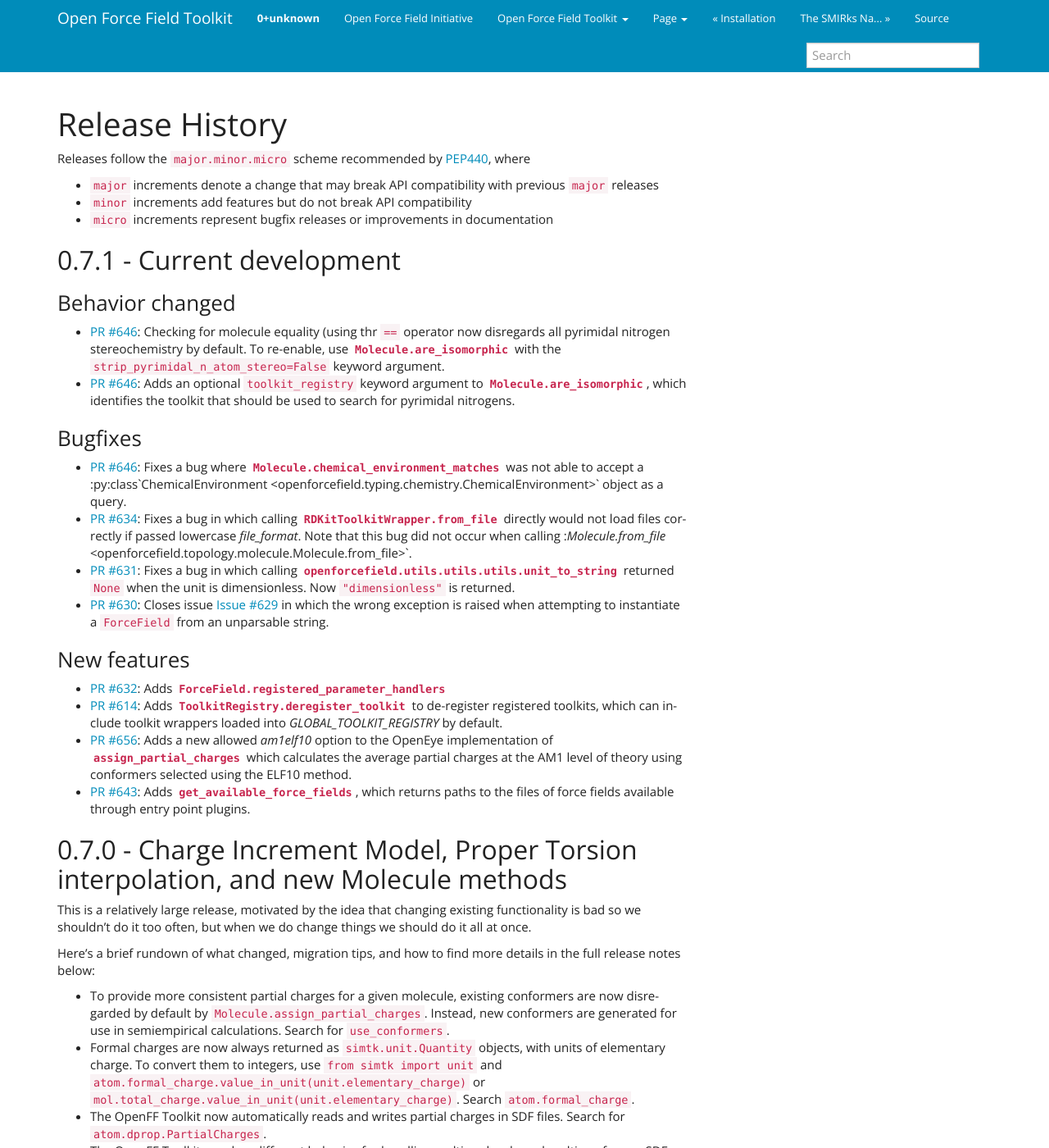
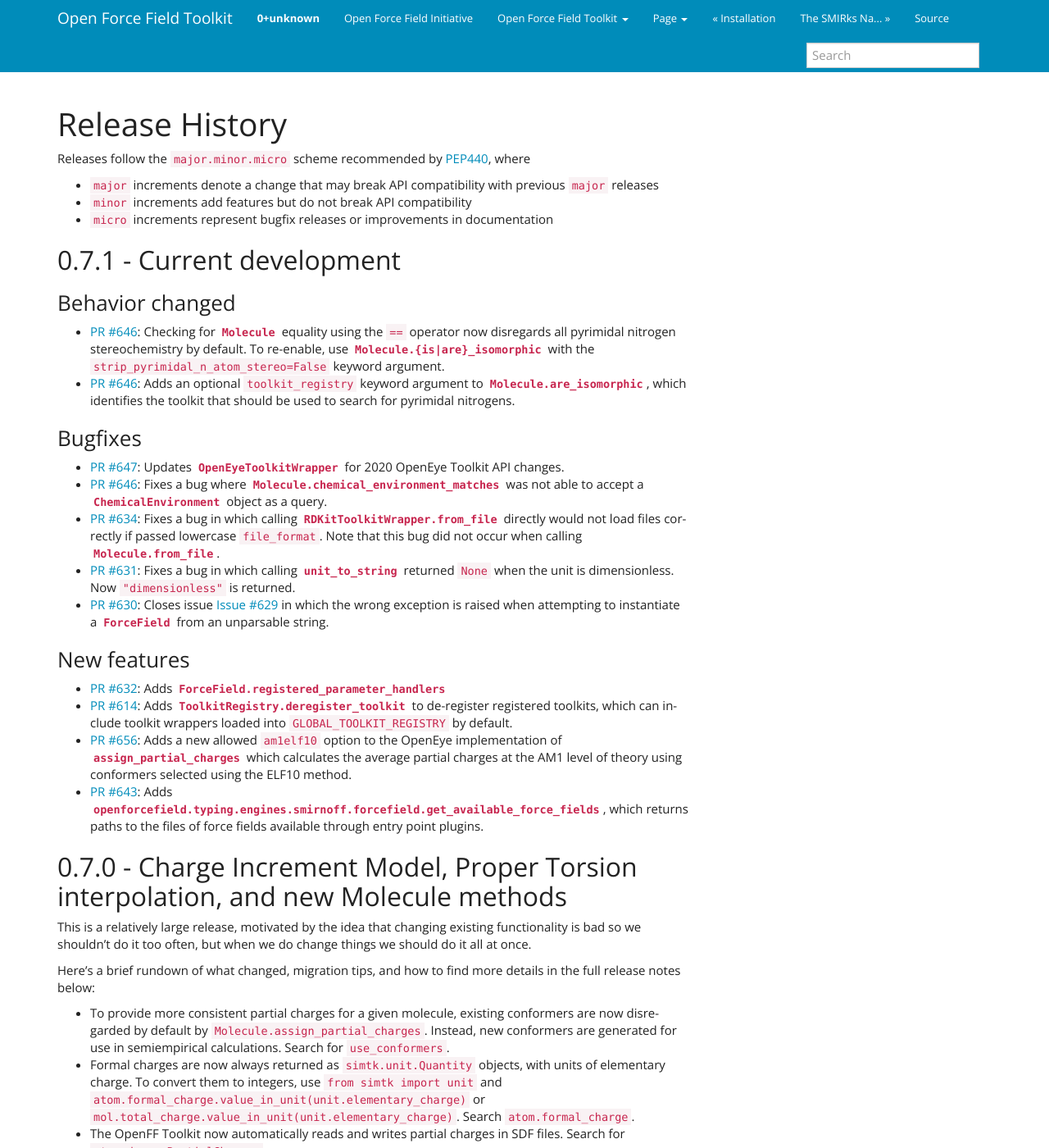
Before and after one commit to openforcefield/openff-toolkit, a Sphinx documentation site: the page built from docs/releasehistory.rst, in a window 1280 px wide and 1400 px high. Shown: the whole window at 82% size. Built offline with Sphinx 7.4.7, drawn with Linux system fonts in a browser that asks for light colours.

Commit message:
polish 0.7.1 release notes and update some api sections

```diff
--- a/docs/releasehistory.rst
+++ b/docs/releasehistory.rst
@@ -13,47 +13,53 @@
 
 Behavior changed
 """"""""""""""""
-- `PR #646 <https://github.com/openforcefield/openforcefield/pull/646>`_: Checking for molecule
-  equality (using thr ``==`` operator now disregards all pyrimidal nitrogen stereochemistry
+- `PR #646 <https://github.com/openforcefield/openforcefield/pull/646>`_: Checking for
+  :py:class:`Molecule <openforcefield.topology.Molecule>`
+  equality using the ``==`` operator now disregards all pyrimidal nitrogen stereochemistry
   by default. To re-enable, use
-  :py:meth:`Molecule.are_isomorphic <openforcefield.topology.Molecule.are_isomorphic>`
+  :py:class:`Molecule.{is|are}_isomorphic <openforcefield.topology.Molecule>`
   with the ``strip_pyrimidal_n_atom_stereo=False`` keyword argument.
 - `PR #646 <https://github.com/openforcefield/openforcefield/pull/646>`_: Adds
   an optional ``toolkit_registry`` keyword argument to
-  :py:meth:`Molecule.are_isomorphic <openforcefield.topology.Molecule.are_isomorphic>`,
+  :py:class:`Molecule.are_isomorphic <openforcefield.topology.Molecule>`,
   which identifies the toolkit that should be used to search for pyrimidal nitrogens.
 
 
 Bugfixes
 """"""""
+- `PR #647 <https://github.com/openforcefield/openforcefield/pull/646>`_: Updates
+  :py:class:`OpenEyeToolkitWrapper <openforcefield.utils.toolkits.OpenEyeToolkitWrapper>`
+  for 2020 OpenEye Toolkit API changes.
 - `PR #646 <https://github.com/openforcefield/openforcefield/pull/646>`_: Fixes a bug where
-  :py:meth:`Molecule.chemical_environment_matches <openforcefield.topology.Molecule.chemical_environment_matches>`
-  was not able to accept a :py:class`ChemicalEnvironment <openforcefield.typing.chemistry.ChemicalEnvironment>` object
+  :py:class:`Molecule.chemical_environment_matches <openforcefield.topology.Molecule>`
+  was not able to accept a :py:class:`ChemicalEnvironment <openforcefield.typing.chemistry.ChemicalEnvironment>` object
   as a query.
 - `PR #634 <https://github.com/openforcefield/openforcefield/pull/634>`_: Fixes a bug in which calling
-  :py:meth:`RDKitToolkitWrapper.from_file <openforcefield.utils.toolkits.RDKitToolkitWrapper.from_file>` directly
-  would not load files correctly if passed lowercase `file_format`. Note that this bug did not occur when calling
-  :`Molecule.from_file` <openforcefield.topology.molecule.Molecule.from_file>`.
+  :py:class:`RDKitToolkitWrapper.from_file <openforcefield.utils.toolkits.RDKitToolkitWrapper>` directly
+  would not load files correctly if passed lowercase ``file_format``. Note that this bug did not occur when calling
+  :py:class:`Molecule.from_file <openforcefield.topology.Molecule>`.
 - `PR #631 <https://github.com/openforcefield/openforcefield/pull/631>`_: Fixes a bug in which calling
-  :py:meth:`openforcefield.utils.utils.utils.unit_to_string <openforcefield.utils.utils.unit_to_string>` returned
+  :py:class:`unit_to_string <openforcefield.utils.utils.unit_to_string>` returned
   ``None`` when the unit is dimensionless. Now ``"dimensionless"`` is returned.
 - `PR #630 <https://github.com/openforcefield/openforcefield/pull/630>`_: Closes issue `Issue #629
   <https://github.com/openforcefield/openforcefield/issues/629>`_ in which the wrong exception is raised when
-  attempting to instantiate a ``ForceField`` from an unparsable string.
+  attempting to instantiate a :py:class:`ForceField <openforcefield.typing.engines.smirnoff.forcefield.ForceField>`
+  from an unparsable string.
 
 New features
 """"""""""""
 - `PR #632 <https://github.com/openforcefield/openforcefield/pull/632>`_: Adds
-  :py:meth:`ForceField.registered_parameter_handlers <openforcefield.typing.engines.smirnoff.forcefield.ForceField.registered_parameter_handlers>`
+  :py:class:`ForceField.registered_parameter_handlers <openforcefield.typing.engines.smirnoff.forcefield.ForceField>`
 - `PR #614 <https://github.com/openforcefield/openforcefield/pull/614>`_: Adds
-  :py:meth:`ToolkitRegistry.deregister_toolkit <openforcefield.utils.toolkits.ToolkitRegistry.deregister_toolki>`
-  to de-register registered toolkits, which can include toolkit wrappers loaded into `GLOBAL_TOOLKIT_REGISTRY` by default.
+  :py:class:`ToolkitRegistry.deregister_toolkit <openforcefield.utils.toolkits.ToolkitRegistry>`
+  to de-register registered toolkits, which can include toolkit wrappers loaded into ``GLOBAL_TOOLKIT_REGISTRY``
+  by default.
 - `PR #656 <https://github.com/openforcefield/openforcefield/pull/656>`_: Adds
-  a new allowed `am1elf10` option to the OpenEye implementation of
-  :py:meth:`assign_partial_charges <openforcefield.utils.toolkits.OpenEyeToolkitWrapper.assign_partial_charges>` which
+  a new allowed ``am1elf10`` option to the OpenEye implementation of
+  :py:class:`assign_partial_charges <openforcefield.utils.toolkits.OpenEyeToolkitWrapper>` which
   calculates the average partial charges at the AM1 level of theory using conformers selected using the ELF10 method.
 - `PR #643 <https://github.com/openforcefield/openforcefield/pull/643>`_: Adds
-  :py:func:`get_available_force_fields <openforcefield.typing.engines.smirnoff.forcefield.get_available_force_fields>`,
+  :py:class:`openforcefield.typing.engines.smirnoff.forcefield.get_available_force_fields <openforcefield.typing.engines.smirnoff.forcefield.get_available_force_fields>`,
   which returns paths to the files of force fields available through entry point plugins.
 
 
--- a/docs/typing.rst
+++ b/docs/typing.rst
@@ -7,9 +7,6 @@
 ---------------------
 
 Tools for representing and operating on chemical environments
-
-    .. warning :: This class is largely redundant with the same one in the Chemper package, and will likely be removed.
-
 
 .. currentmodule:: openforcefield.typing.chemistry
 .. autosummary::
```
Also changed, not shown: other parts of docs/typing.rst (+1 -0 lines), docs/utils.rst (+11 -0 lines).
